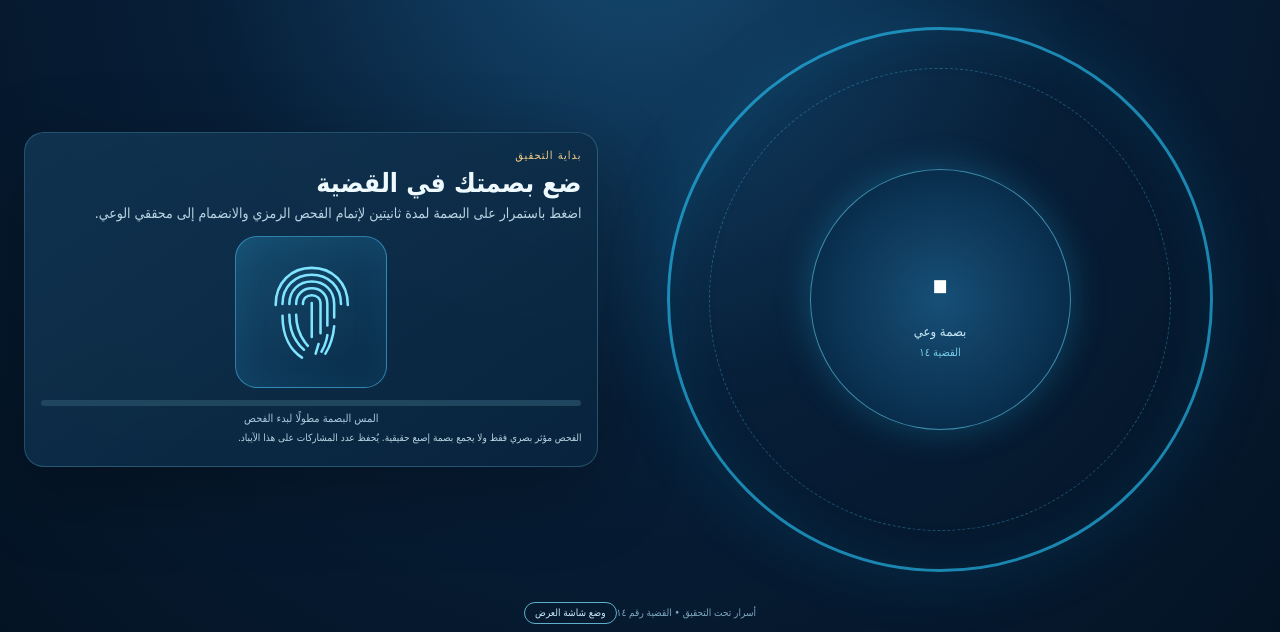
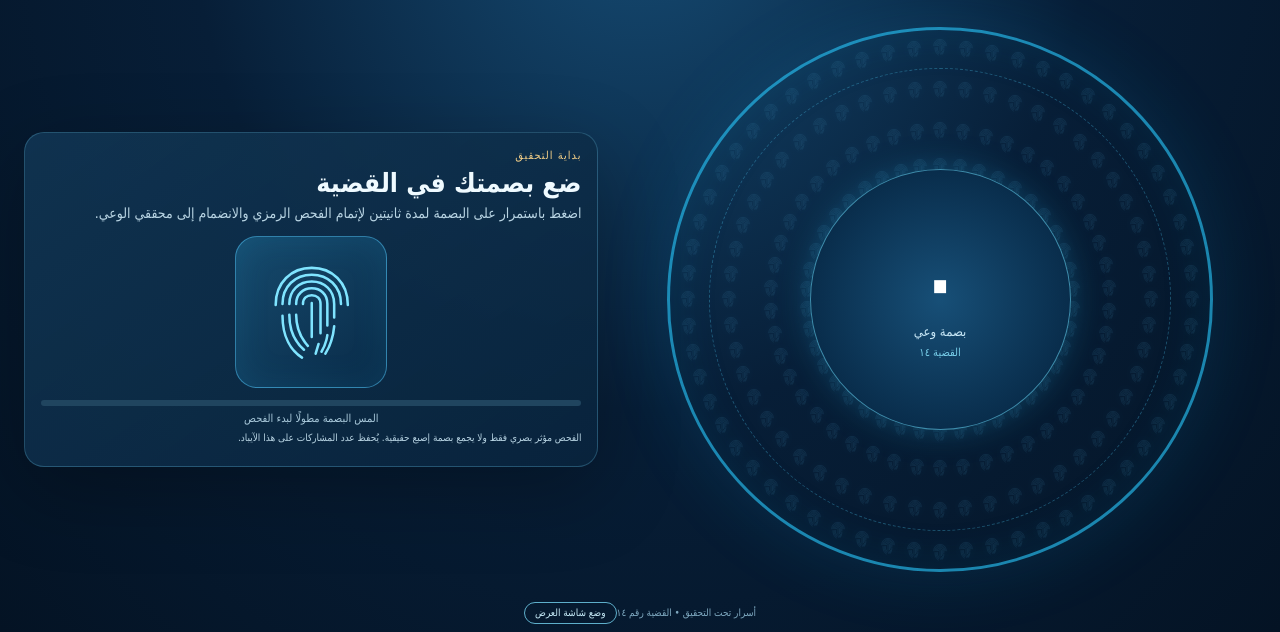
Before and after one commit to reemrhhadi-web/-case14-fingerprint, a plain HTML site: page index.html in a window 1280 px wide. Shown: the part 168-800 px from the top of the page. Drawn offline with Linux system fonts and the light colour scheme.

Commit message:
Add files via upload

```diff
--- a/index.html
+++ b/index.html
@@ -6,7 +6,7 @@
 .blood-drop{position:absolute;z-index:12;left:50%;top:-8%;width:31px;height:41px;pointer-events:none;opacity:0;filter:drop-shadow(0 3px 7px #b80e3b99);transform:translate(-50%,-50%)}
 .blood-drop::before{content:"";position:absolute;inset:0;background:radial-gradient(ellipse at 34% 31%,#ffabb2 0%,#fa5368 20%,#df153e 53%,#8e092a 100%);clip-path:path("M 15.5 0 C 12 10 1 19 1 28 C 1 46 30 46 30 28 C 30 19 19 10 15.5 0 Z");}
 .blood-drop.falling{animation:drop-to-print 2.35s cubic-bezier(.32,.12,.55,1) forwards}
-@keyframes drop-to-print{0%{opacity:0;transform:translate(-50%,-50%) scale(.85)}10%{opacity:1}72%{opacity:1;transform:translate(calc(-50% + var(--dx)),calc(-50% + var(--dy))) scale(1.15)}84%{opacity:1;transform:translate(calc(-50% + var(--dx)),calc(-50% + var(--dy))) scale(.9)}100%{opacity:0;transform:translate(calc(-50% + var(--dx)),calc(-50% + var(--dy))) scale(.18)}}
+@keyframes drop-to-print{0%{left:50%;top:-8%;opacity:0;transform:translate(-50%,-50%) scale(.8)}12%{opacity:1}72%{left:var(--end-x);top:var(--end-y);opacity:1;transform:translate(-50%,-50%) scale(1.1)}86%{left:var(--end-x);top:var(--end-y);opacity:1;transform:translate(-50%,-50%) scale(.8)}100%{left:var(--end-x);top:var(--end-y);opacity:0;transform:translate(-50%,-50%) scale(.15)}}
 .print.new-print{animation:print-reveal .8s ease-out both!important;filter:drop-shadow(0 0 11px currentColor)!important}
 @keyframes print-reveal{0%{opacity:0;scale:.15}60%{opacity:1;scale:1.4}100%{opacity:1;scale:1}}
  .names-section{margin-top:32px;padding:25px;border:1px solid #77d8f83b;background:linear-gradient(145deg,#123755b8,#09243de8);border-radius:24px}.names-head{display:flex;align-items:center;justify-content:space-between;gap:16px;flex-wrap:wrap}.names-head h2{font-size:23px;margin:10px 0}.names-head p{font-size:13px;color:#b8d4e3}.names-total{border:1px solid #5acbf588;border-radius:40px;padding:9px 15px;color:#b8edff}.names-grid{display:grid;grid-template-columns:repeat(auto-fill,minmax(170px,1fr));gap:10px;margin-top:20px;max-height:340px;overflow:auto}.name-item{padding:13px 15px;background:#0b2945;border:1px solid #427b9a70;border-radius:12px;display:flex;gap:10px;align-items:center;font-size:14px;overflow-wrap:anywhere}.name-item b{color:#5ed6f7;font-size:12px}.names-empty{color:#a9cddd;font-size:14px}.display-mode .names-section{display:none}@media(max-width:600px){.names-section{padding:18px}.names-grid{grid-template-columns:repeat(2,minmax(0,1fr))}} .case-title{font-size:clamp(34px,6vw,64px);font-weight:900;color:#f4d79d;margin:12px 0 8px;text-shadow:0 0 24px #e2bc7133;line-height:1.3}.game-next{display:flex;flex-direction:column;align-items:center;gap:12px;padding:24px 14px;margin:20px 0;background:linear-gradient(135deg,#14577a,#0b3458);border:1px solid #6bd7f288;border-radius:18px;box-shadow:0 0 25px #24b4e822}.game-next-icon{font-size:42px}.game-next strong{font-size:clamp(19px,3vw,26px);color:#f4d79d}.game-next span{font-size:15px;line-height:1.8;color:#e1f6ff}
@@ -63,15 +63,18 @@ const $=x=>document.getElementById(x),key='case14_pro_prints_v1';let entries=[];
 function render(highlight=false){
  const n=entries.length;$('count').textContent=n.toLocaleString('ar-SA');
  const el=$('prints');el.innerHTML='';
- // البصمات المسجلة فقط، بدون عشرات البصمات الوهمية التي تشوه شكل الحلقة.
  const count=Math.min(n,200);
- const first=Math.max(0,n-200);
- for(let i=0;i<count;i++){
+ // ظلال زرقاء خفيفة لكل المواقع، حتى قبل وصول أول زائر.
+ for(let i=0;i<200;i++){
   const {x,y}=printPosition(i),div=document.createElement('div');
-  div.className='print'+(highlight&&i===count-1?' new-print':'');
-  div.style.cssText=`left:${x}%;top:${y}%;width:2.85%;height:3.7%;opacity:.96`;
-  const ink=(first+i)%2===0?'#39c9f7':'#f15b72';
-  div.style.color=ink;div.innerHTML=fp(ink);el.appendChild(div);
+  const active=i<count;
+  div.className='print'+(active&&highlight&&i===(n-1)%200?' new-print':'');
+  div.style.left=x+'%';div.style.top=y+'%';
+  div.style.width='2.85%';div.style.height='3.7%';
+  div.style.opacity=active?'.96':'.22';
+  div.style.animation=active&&highlight&&i===(n-1)%200?'': 'none';
+  const ink=active?(i%2===0?'#39c9f7':'#f15b72'):'#4a9dc7';
+  div.innerHTML=fp(ink);el.appendChild(div);
  }
 }
 
@@ -81,8 +84,8 @@ function registerPrint(){
  if(busy)return;busy=true;
  const nextIndex=entries.length%200,{x,y}=printPosition(nextIndex),orb=document.querySelector('.orb');
  const drop=document.createElement('div');drop.className='blood-drop';
- drop.style.setProperty('--dx',((x-50)/100*orb.clientWidth)+'px');
- drop.style.setProperty('--dy',((y-50)/100*orb.clientHeight)+'px');
+ drop.style.setProperty('--end-x',x+'%');
+ drop.style.setProperty('--end-y',y+'%');
  orb.appendChild(drop);
  requestAnimationFrame(()=>drop.classList.add('falling'));
  let finished=false;
```
